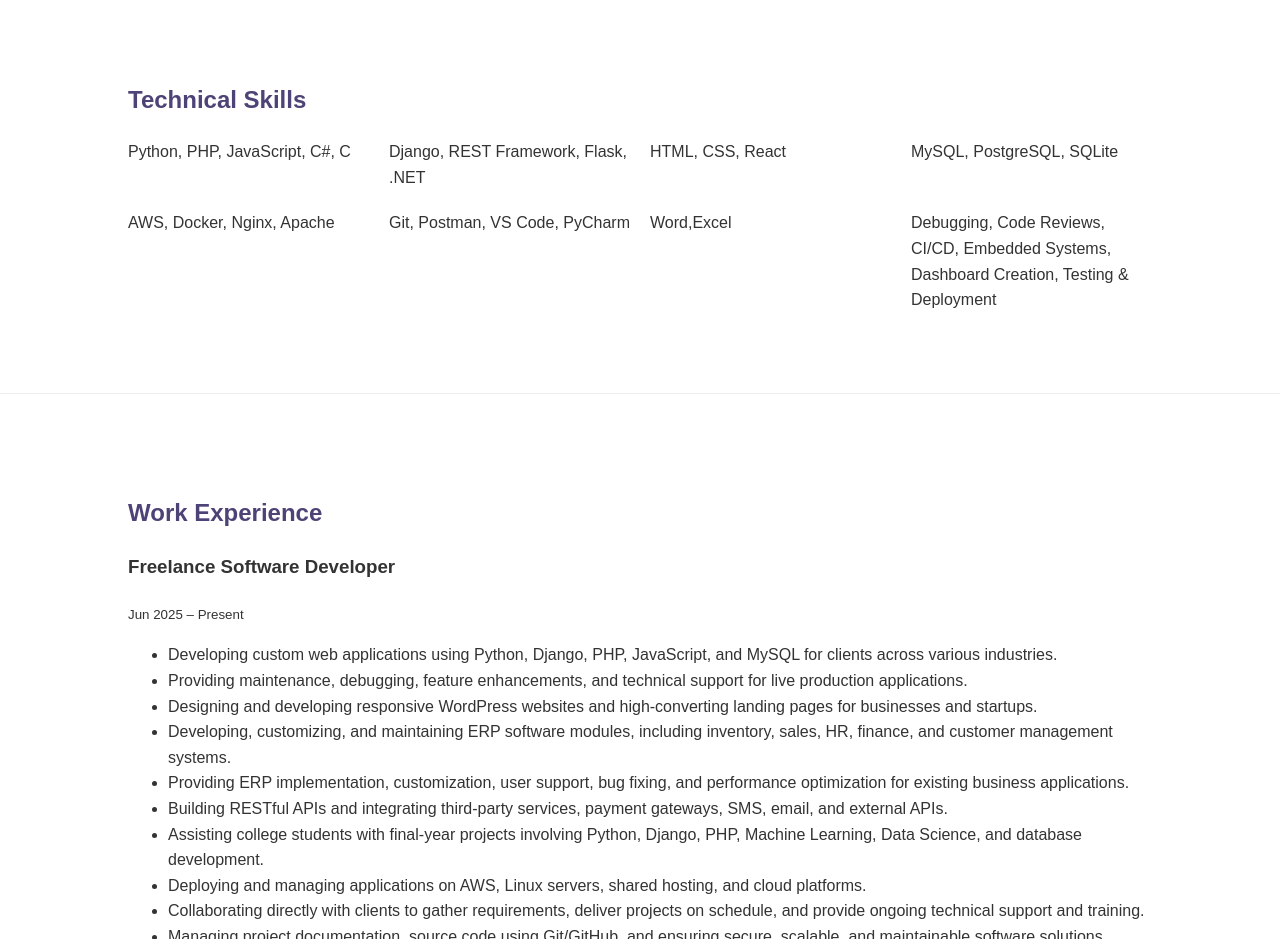
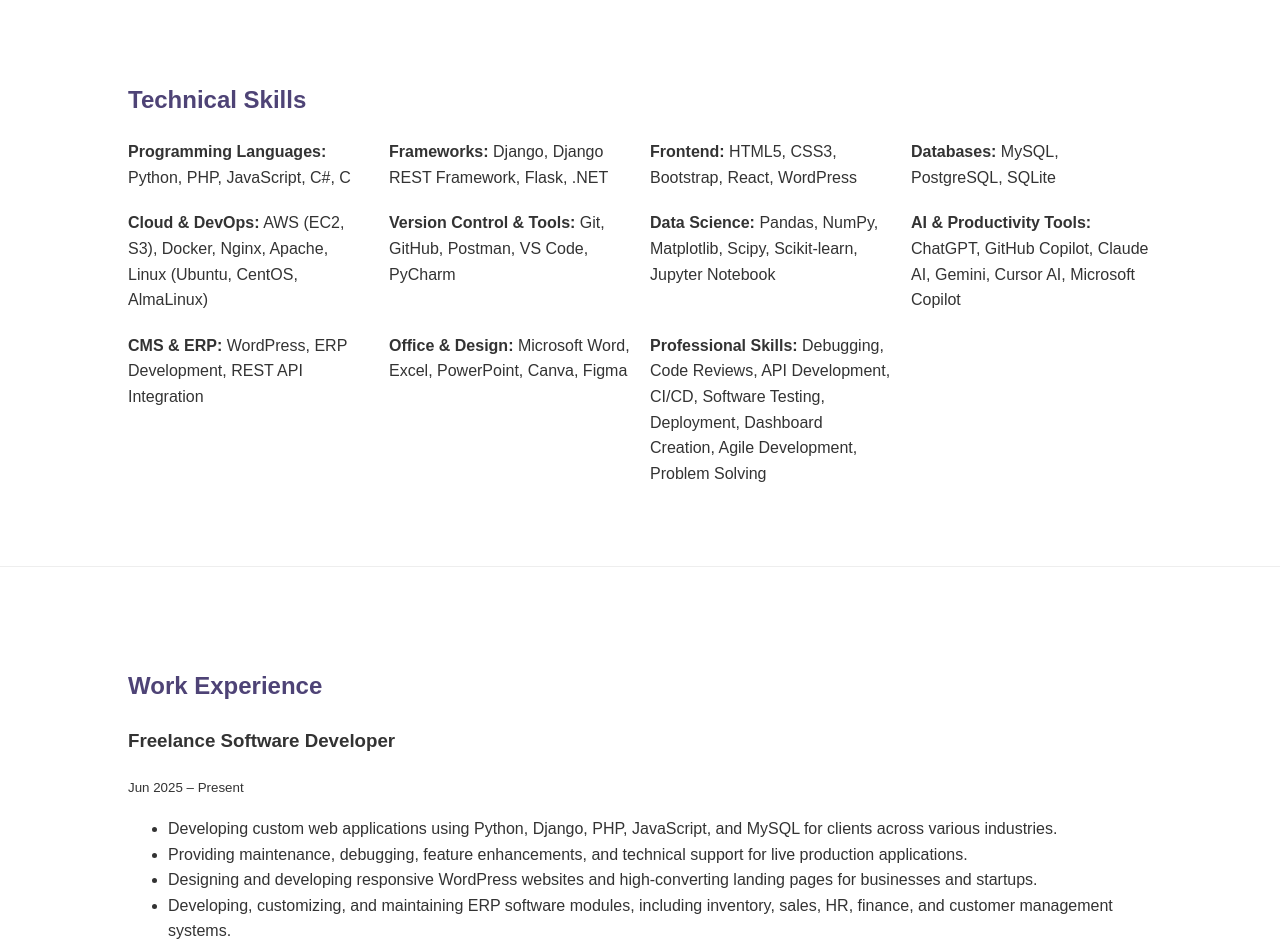
Before and after one commit to AKHILCHELAMATTAM/akhil-portfolio, a plain HTML site: page index.html in a window 1280 px wide. Shown: the part 1240-2179 px from the top of the page. Drawn offline with Linux system fonts and the light colour scheme.

Commit message:
skills update

```diff
--- a/index.html
+++ b/index.html
@@ -85,14 +85,27 @@
   <div class="container">
     <h2>Technical Skills</h2>
     <div class="skills-grid">
-        <div>Python, PHP, JavaScript, C#, C</div>
-        <div>Django, REST Framework, Flask, .NET</div>
-        <div>HTML, CSS, React</div>
-        <div>MySQL, PostgreSQL, SQLite</div>
-        <div>AWS, Docker, Nginx, Apache</div>
-        <div>Git, Postman, VS Code, PyCharm</div>
-        <div>Word,Excel</div>
-        <div>Debugging, Code Reviews, CI/CD, Embedded Systems, Dashboard Creation, Testing & Deployment</div>
+      <div><strong>Programming Languages:</strong> Python, PHP, JavaScript, C#, C</div>
+
+      <div><strong>Frameworks:</strong> Django, Django REST Framework, Flask, .NET</div>
+
+      <div><strong>Frontend:</strong> HTML5, CSS3, Bootstrap, React, WordPress</div>
+
+      <div><strong>Databases:</strong> MySQL, PostgreSQL, SQLite</div>
+
+      <div><strong>Cloud & DevOps:</strong> AWS (EC2, S3), Docker, Nginx, Apache, Linux (Ubuntu, CentOS, AlmaLinux)</div>
+
+      <div><strong>Version Control & Tools:</strong> Git, GitHub, Postman, VS Code, PyCharm</div>
+
+      <div><strong>Data Science:</strong> Pandas, NumPy, Matplotlib, Scipy, Scikit-learn, Jupyter Notebook</div>
+
+      <div><strong>AI & Productivity Tools:</strong> ChatGPT, GitHub Copilot, Claude AI, Gemini, Cursor AI, Microsoft Copilot</div>
+
+      <div><strong>CMS & ERP:</strong> WordPress, ERP Development, REST API Integration</div>
+
+      <div><strong>Office & Design:</strong> Microsoft Word, Excel, PowerPoint, Canva, Figma</div>
+
+      <div><strong>Professional Skills:</strong> Debugging, Code Reviews, API Development, CI/CD, Software Testing, Deployment, Dashboard Creation, Agile Development, Problem Solving</div>
     </div>
   </div>
 </section>
```
Lines whose indentation alone changed are shown as unchanged.
